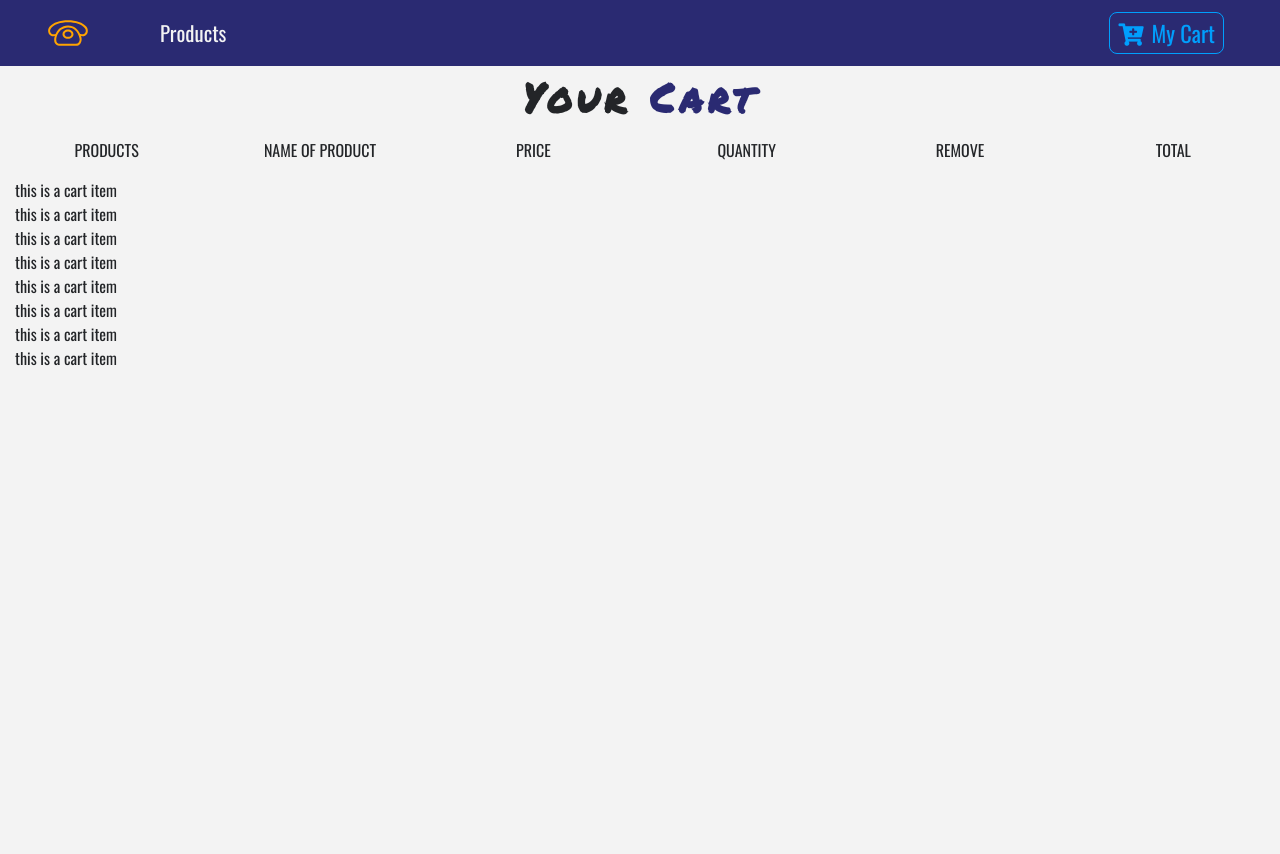
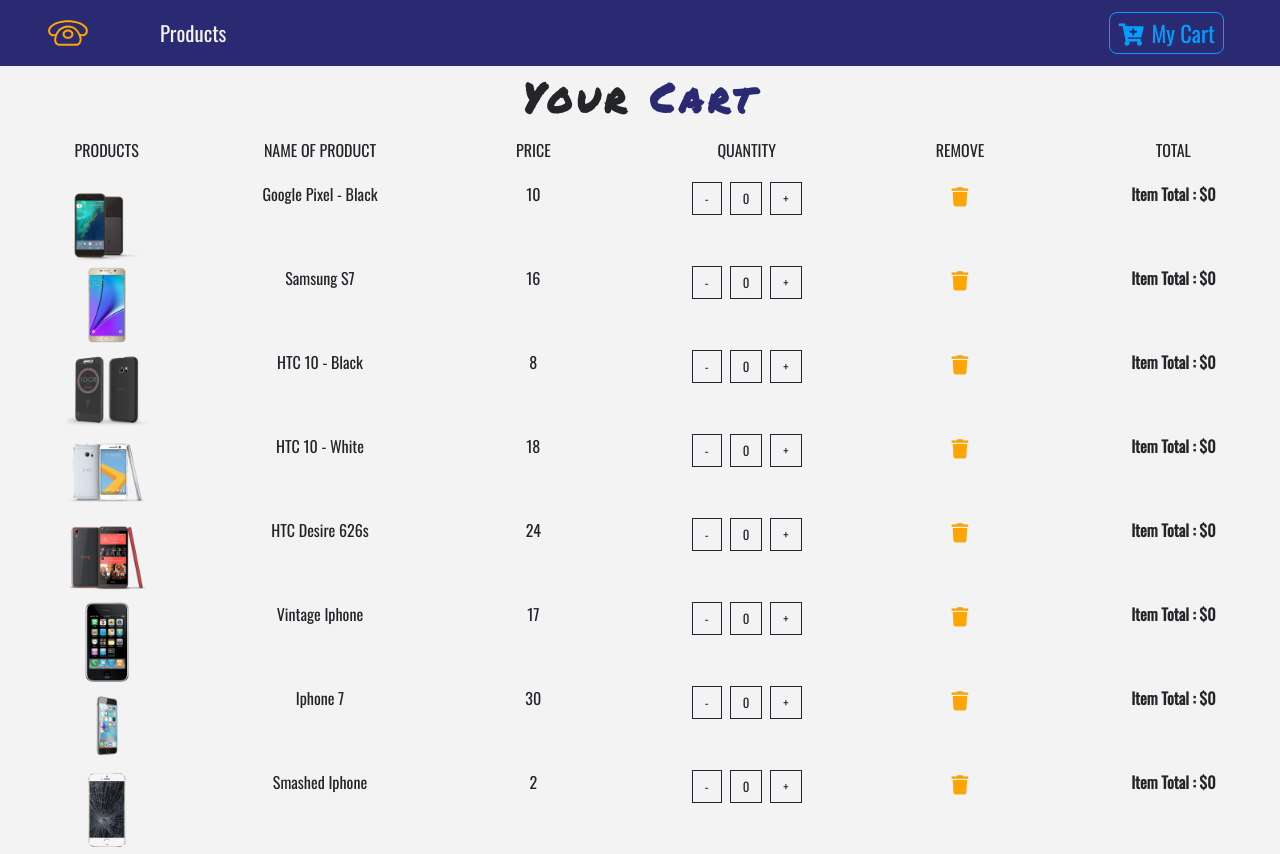
Before and after one commit to kwillard95/ecommerce-phones-project, a React (Create React App) app: page /cart in a window 1280 px wide. Before the commit the page ends 800 px from the top, so only its background shows below. Built offline with nearby package versions, Linux system fonts and the light colour scheme.

Commit message:
Creates cart item columns

```diff
--- a/src/App.css
+++ b/src/App.css
@@ -25,3 +25,23 @@
 .text-bright {
   color: var(--lightBlue);
 }
+
+.btn-black{
+  background: transparent;
+  text-transform: capitalize;
+  font-size: 0.8rem !important;
+  color: var(--mainDark);
+  border-radius: 0 !important;
+  border: 0.1rem solid var(--mainDark) !important;
+}
+
+.btn-black:hover {
+  background: var(--mainDark) !important;
+  color: var(--mainWhite) !important;
+}
+
+.cart-icon {
+  cursor: pointer;
+  font-size: 1.2rem;
+  color: var(--mainYellow);
+}
--- a/src/components/Cart/CartItem.js
+++ b/src/components/Cart/CartItem.js
@@ -1,9 +1,37 @@
 import React from 'react'
 
-export default function CartItem() {
+export default function CartItem({ item, value }) {
+  const { id, img, title, price, total, count } = item;
+  const { increment, decrement, removeItem } = value;
   return (
-    <div>
-      this is a cart item
+    <div className="row my-1 text-capitalize text-center">
+      <div className="col-10 mx-auto col-lg">
+        <img src={img} alt="product" style={{ width: '5rem', height: '5rem' }} className="img-fluid" />
+      </div>
+      <div className="col-10 mx-auto col-lg">
+        <span className="d-lg-none">product : </span> {title}
+      </div>
+      <div className="col-10 mx-auto col-lg">
+        <span className="d-lg-none">price : </span> {price}
+      </div>
+      <div className="col-10 mx-auto col-lg-2 my-2 my-lg-0">
+        <div className="d-flex justify-content-center">
+          <div>
+            <span className="btn btn-black mx-1" onClick={() => decrement(id)}>-</span>
+            <span className="btn btn-black mx-1">{count}</span>
+            <span className="btn btn-black mx-1" onClick={() => increment(id)}>+</span>
+          </div>
+        </div>
+      </div>
+      {/*  */}
+      <div className="col-10 mx-auto col-lg">
+        <div className="cart-icon">
+          <i className="fas fa-trash" onClick={() => removeItem(id)}></i></div>
+      </div>
+      <div className="col-10 mx-auto col-lg">
+        <strong> item total : ${total}</strong>
+      </div>
+
     </div>
   )
 }
```
